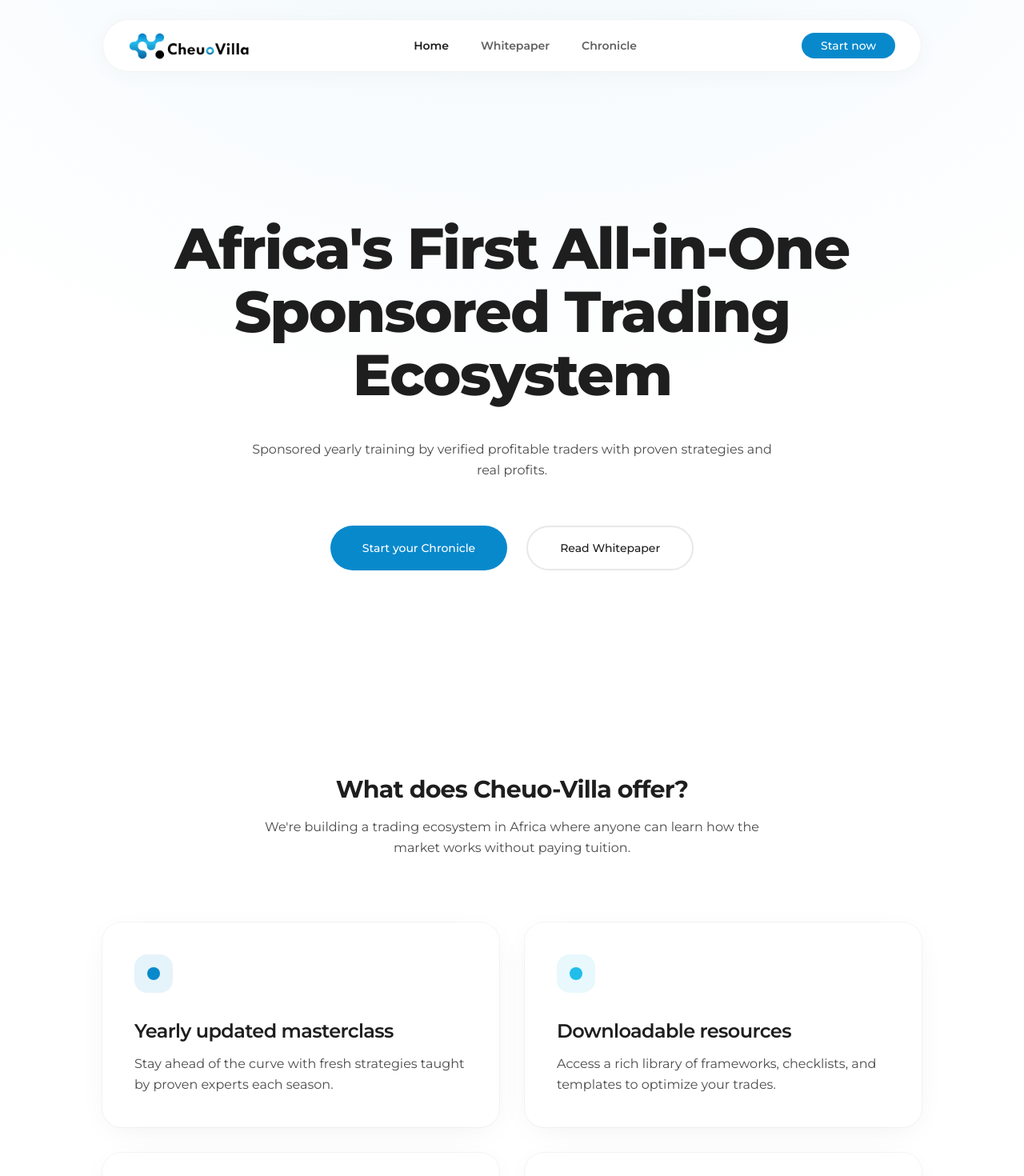
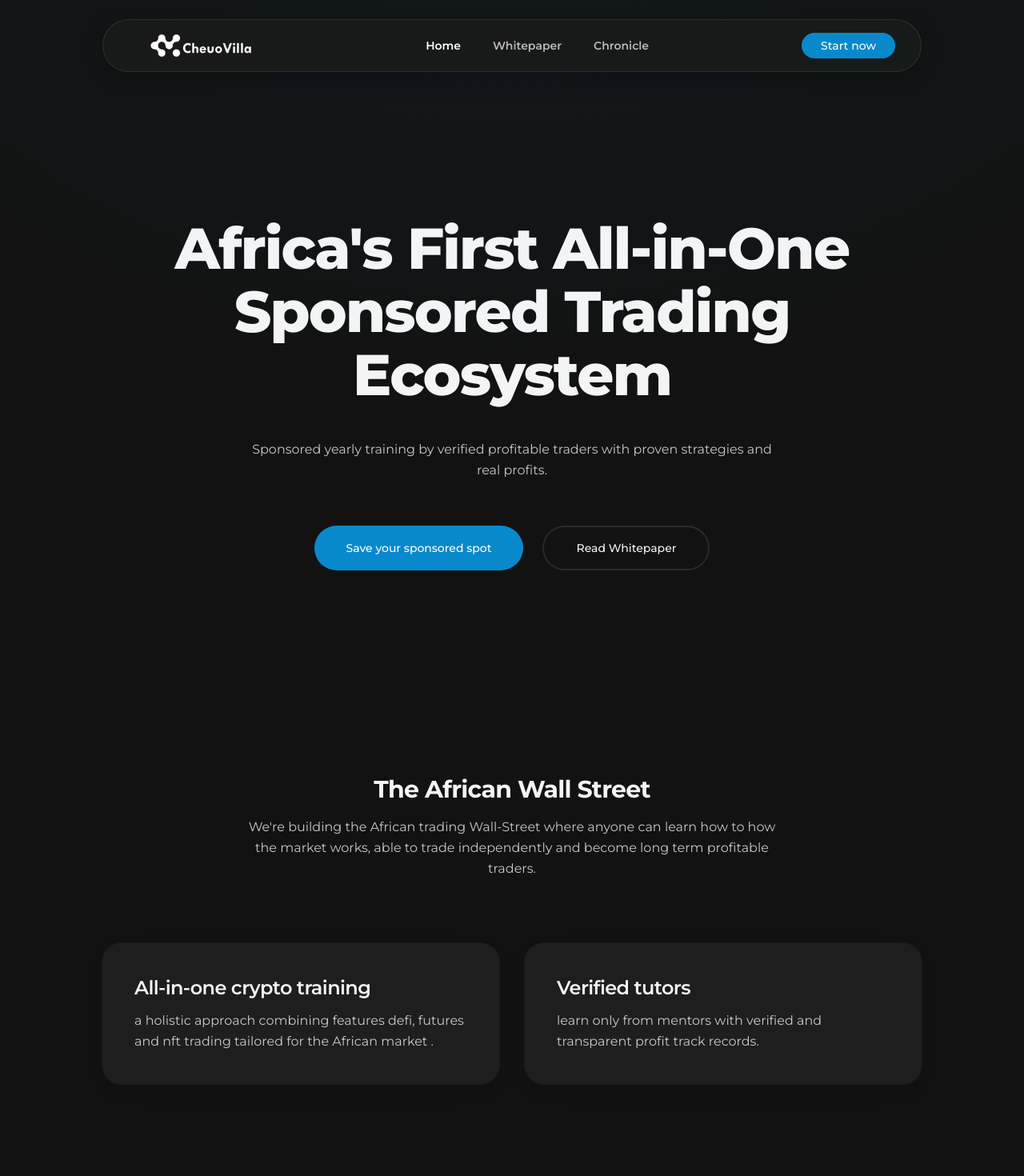
Before and after one commit to dev-emmy001/cheuo-villa, a Next.js app: page / in a window 1280 px wide. Shown: the top 1470 px of the page at 80% size. Built offline with nearby package versions, Linux system fonts and the light colour scheme.

Commit message:
overall reformatting and correction

```diff
--- a/app/globals.css
+++ b/app/globals.css
@@ -2,7 +2,7 @@
 
 @theme {
   --color-brand-blue: #0889CC;
-  --color-brand-dark: #1E1E1E;
+  --color-brand-dark: #f3f4f6; /* Inverted for dark theme text */
   --color-brand-sky: #21BDEB;
   --color-brand-green: #88BE2A;
 
@@ -11,6 +11,7 @@
 
 body {
   font-family: var(--font-montserrat), sans-serif;
-  background-color: #ffffff;
-  color: #1E1E1E;
+  background-color: #121212;
+  color: #f3f4f6;
+  color-scheme: dark;
 }
--- a/app/page.tsx
+++ b/app/page.tsx
@@ -2,7 +2,7 @@
 import { Navbar } from '../components/landing/Navbar';
 import { Hero } from '../components/landing/Hero';
 import { Features } from '../components/landing/Features';
-import { ComparisonTable } from '../components/landing/ComparisonTable';
+// import { ComparisonTable } from '../components/landing/ComparisonTable';
 import { Roadmap } from '../components/landing/Roadmap';
 import { FAQ } from '../components/landing/FAQ';
 import { ClosingCTA } from '../components/landing/ClosingCTA';
@@ -10,14 +10,14 @@
 
 export default function HomePage() {
   return (
-    <main className="min-h-screen bg-white">
+    <main className="min-h-screen">
       <Navbar />
       <Hero />
       <Features />
-      <ComparisonTable />
+      {/* <ComparisonTable /> */}
       <Roadmap />
+      <ClosingCTA />
       <FAQ />
-      <ClosingCTA />
       <Footer />
     </main>
   );
--- a/components/landing/ClosingCTA.tsx
+++ b/components/landing/ClosingCTA.tsx
@@ -29,7 +29,7 @@
         </div>
 
         {/* Right Side: CTA Text */}
-        <div className="flex-1 gap-4 flex flex-col items-start text-left lg:pl-10">
+        <div className="flex-1 gap-4 flex flex-col items-center text-center md:text-left md:items-start md:gap-8 lg:pl-10">
           <Typography variant="H2">
             Ready to give yourself a 6-figure growth chance?
           </Typography>
@@ -40,7 +40,7 @@
 
           <Link href="/chronicle" >
             <Button variant="primary" size="lg" className="h-14 px-10 text-lg shadow-lg">
-              Start your Chronicle
+              Save your sponsored spot
             </Button>
           </Link>
         </div>
--- a/components/landing/Features.tsx
+++ b/components/landing/Features.tsx
@@ -6,26 +6,26 @@
 
 export function Features() {
   const features = [
+    // {
+    //   title: "Yearly updated masterclass",
+    //   desc: "Stay ahead of the curve with fresh strategies taught by proven experts each season.",
+    //   color: "bg-brand-blue"
+    // },
     {
-      title: "Yearly updated masterclass",
-      desc: "Stay ahead of the curve with fresh strategies taught by proven experts each season.",
-      color: "bg-brand-blue"
-    },
-    {
-      title: "Downloadable resources",
-      desc: "Access a rich library of frameworks, checklists, and templates to optimize your trades.",
+      title: "All-in-one crypto training",
+      desc: "a holistic approach combining features defi, futures and nft trading tailored for the African market .",
       color: "bg-brand-sky"
     },
     {
       title: "Verified tutors",
-      desc: "Learn only from individuals with publicly verified and transparent profit track records.",
+      desc: "learn only from mentors with verified and transparent profit track records.",
       color: "bg-brand-green"
     },
-    {
-      title: "All-in-one crypto training",
-      desc: "A holistic approach combining spot, futures, and DeFi tailored for the African market.",
-      color: "bg-brand-dark"
-    }
+    // {
+    //   title: "All-in-one crypto training",
+    //   desc: "A holistic approach combining spot, futures, and DeFi tailored for the African market.",
+    //   color: "bg-brand-dark"
+    // }
   ];
 
   const tags = ["Futures", "DeFi", "Degen", "Meme Trading", "NFT Trading"];
@@ -33,25 +33,27 @@
   return (
     <SectionWrapper>
       <div className="text-center max-w-3xl mx-auto space-y-4 mb-20">
-        <Typography variant="H2">What does Cheuo-Villa offer?</Typography>
+        <Typography variant="H2">The African Wall Street</Typography>
         <Typography variant="Body" className="text-sm md:text-base text-brand-dark/60 font-medium max-w-2xl mx-auto leading-relaxed">
-          We're building a trading ecosystem in Africa where anyone can learn how the market works without paying tuition.
+          We're building the African trading Wall-Street where anyone can learn how
+          to how the market works, able to trade independently and become long
+          term profitable traders.
         </Typography>
       </div>
 
       <div className="grid grid-cols-1 md:grid-cols-2 gap-6 lg:gap-8 mb-24 max-w-5xl mx-auto">
         {features.map((feature, idx) => (
-          <Card key={idx} className="p-10 flex flex-col items-start bg-white hover:bg-brand-dark/[0.01] transition-colors border-none ring-1 ring-brand-dark/[0.04]">
-            <div className={`w-12 h-12 rounded-2xl ${feature.color}/10 flex items-center justify-center mb-8`}>
+          <Card key={idx} className="p-10 flex flex-col items-start bg-brand-dark hover:bg-brand-dark/[0.01] transition-colors border-none ring-1 ring-brand-dark/[0.04]">
+            {/* <div className={`w-12 h-12 rounded-2xl ${feature.color}/10 flex items-center justify-center mb-8`}>
               <div className={`w-4 h-4 rounded-full ${feature.color}`}></div>
-            </div>
+            </div> */}
             <Typography variant="H3" className="text-2xl mb-3">{feature.title}</Typography>
             <Typography variant="Body" className="text-lg text-brand-dark/60 leading-relaxed">{feature.desc}</Typography>
           </Card>
         ))}
       </div>
 
-      <div className="flex flex-col items-center space-y-8 bg-white/50 backdrop-blur-xl py-12 px-6 rounded-3xl max-w-4xl mx-auto border border-brand-dark/[0.04]">
+      {/* <div className="flex flex-col items-center space-y-8 bg-white/50 backdrop-blur-xl py-12 px-6 rounded-3xl max-w-4xl mx-auto border border-brand-dark/[0.04]">
         <Typography variant="H3" className="text-2xl text-brand-dark/80">Tailored to your curiosity</Typography>
         <div className="flex flex-wrap justify-center gap-3">
           {tags.map((tag, idx) => (
@@ -61,7 +63,7 @@
           ))}
         </div>
         <Typography variant="Caption" className="pt-2 text-brand-dark/40 font-semibold tracking-widest uppercase">Personalised experience</Typography>
-      </div>
+      </div> */}
     </SectionWrapper>
   );
 }
--- a/components/landing/Footer.tsx
+++ b/components/landing/Footer.tsx
@@ -1,6 +1,7 @@
 import React from 'react';
 import Link from 'next/link';
 import { Typography } from '../ui/Typography';
+import Image from 'next/image';
 
 export function Footer() {
   const year = new Date().getFullYear();
@@ -12,7 +13,7 @@
 
           <div className="md:col-span-1 flex flex-col items-center md:items-start">
             <Link href="/" className="text-2xl font-extrabold tracking-tight text-brand-dark font-inter mb-6">
-              Cheuo<span className="text-brand-blue">-Villa</span>
+              <Image src="/logos/white-ver.png" alt="Cheuo-Villa Logo" width={280} height={100} />
             </Link>
             <Typography variant="Body" className="text-brand-dark/60 text-sm max-w-xs leading-relaxed">
               Africa's First All-in-One Platform for Sponsored Trading Ecosystem.
--- a/components/landing/Hero.tsx
+++ b/components/landing/Hero.tsx
@@ -14,7 +14,7 @@
           {/* <Badge color="sky" className="px-5 py-2 shadow-sm bg-white border border-brand-sky/20">The African Wall-Street</Badge> */}
         </div>
 
-        <Typography variant="H1" className="text-5xl sm:text-6xl md:text-7xl !leading-[1.1] tracking-tight font-extrabold max-w-4xl mx-auto">
+        <Typography variant="H1" className="text-4xl sm:text-6xl md:text-7xl !leading-[1.1] tracking-tight font-extrabold max-w-4xl mx-auto">
           Africa's First All-in-One Sponsored Trading Ecosystem
         </Typography>
 
@@ -25,7 +25,7 @@
         <div className="flex flex-col sm:flex-row items-center justify-center gap-4 sm:gap-6 pt-4">
           <Link href="/chronicle" className="w-full sm:w-auto">
             <Button variant="primary" size="lg" className="w-full h-14 px-10 text-lg">
-              Start your Chronicle
+              Save your sponsored spot
             </Button>
           </Link>
           <Link href="/whitepaper" className="w-full sm:w-auto">
--- a/components/landing/Navbar.tsx
+++ b/components/landing/Navbar.tsx
@@ -1,27 +1,31 @@
-import React from 'react';
+"use client";
+
+import React, { useState } from 'react';
 import Link from 'next/link';
 import { Button } from '../ui/Button';
 import Image from 'next/image';
 
 export function Navbar() {
+  const [isMobileMenuOpen, setIsMobileMenuOpen] = useState(false);
+
   return (
     <div className="fixed top-6 left-0 w-full z-50 px-4 pointer-events-none">
-      <header className="max-w-5xl mx-auto bg-white/95 backdrop-blur-md border border-brand-dark/5 shadow-[0_4px_30px_rgba(0,0,0,0.03)] rounded-full pointer-events-auto">
+      <header className="max-w-5xl mx-auto bg-[#1a1a1a]/95 backdrop-blur-md border border-white/10 shadow-[0_4px_30px_rgba(0,0,0,0.3)] rounded-2xl md:rounded-full pointer-events-auto transition-all duration-300">
         <div className="flex justify-between items-center h-16 px-6 sm:px-8">
           <div className="flex-shrink-0">
-            <Link href="/" className="text-xl font-extrabold tracking-tight text-brand-dark font-inter">
-              <Image src="/logos/logo.png" alt="Logo" width={150} height={50} />
+            <Link href="/">
+              <Image src="/logos/white-ver.png" alt="Logo" width={180} height={50} />
             </Link>
           </div>
 
           <nav className="hidden md:flex items-center space-x-10">
-            <Link href="/" className="text-sm font-semibold text-brand-dark hover:text-brand-blue transition-colors">
+            <Link href="/" className="text-sm font-semibold text-white hover:text-brand-blue transition-colors">
               Home
             </Link>
-            <Link href="/whitepaper" className="text-sm font-semibold text-brand-dark/70 hover:text-brand-blue transition-colors">
+            <Link href="/whitepaper" className="text-sm font-semibold text-white/70 hover:text-brand-blue transition-colors">
               Whitepaper
             </Link>
-            <Link href="/chronicle" className="text-sm font-semibold text-brand-dark/70 hover:text-brand-blue transition-colors">
+            <Link href="/chronicle" className="text-sm font-semibold text-white/70 hover:text-brand-blue transition-colors">
               Chronicle
             </Link>
           </nav>
@@ -31,7 +35,41 @@
               <Button variant="primary" size="sm" className="px-6">Start now</Button>
             </Link>
           </div>
+
+          <div className="md:hidden flex items-center">
+            <button
+              onClick={() => setIsMobileMenuOpen(!isMobileMenuOpen)}
+              className="text-white hover:text-brand-blue focus:outline-none"
+            >
+              <svg className="w-6 h-6" fill="none" stroke="currentColor" viewBox="0 0 24 24" xmlns="http://www.w3.org/2000/svg">
+                {isMobileMenuOpen ? (
+                  <path strokeLinecap="round" strokeLinejoin="round" strokeWidth={2} d="M6 18L18 6M6 6l12 12" />
+                ) : (
+                  <path strokeLinecap="round" strokeLinejoin="round" strokeWidth={2} d="M4 6h16M4 12h16M4 18h16" />
+                )}
+              </svg>
+            </button>
+          </div>
         </div>
+
+        {isMobileMenuOpen && (
+          <div className="md:hidden px-6 pb-6 pt-2 border-t border-white/10 space-y-4">
+            <Link href="/" className="block text-base font-semibold text-white hover:text-brand-blue transition-colors">
+              Home
+            </Link>
+            <Link href="/whitepaper" className="block text-base font-semibold text-white/70 hover:text-brand-blue transition-colors">
+              Whitepaper
+            </Link>
+            <Link href="/chronicle" className="block text-base font-semibold text-white/70 hover:text-brand-blue transition-colors">
+              Chronicle
+            </Link>
+            <div className="pt-2">
+              <Link href="/chronicle">
+                <Button variant="primary" className="w-full">Start now</Button>
+              </Link>
+            </div>
+          </div>
+        )}
       </header>
     </div>
   );
--- a/components/ui/Card.tsx
+++ b/components/ui/Card.tsx
@@ -7,7 +7,7 @@
 export function Card({ className = '', children, ...props }: CardProps) {
   return (
     <div
-      className={`bg-white rounded-3xl shadow-[0_8px_40px_-12px_rgba(30,30,30,0.08)] border border-brand-dark/[0.03] overflow-hidden ${className}`}
+      className={`bg-brand-dark/5 rounded-3xl shadow-[0_8px_40px_-12px_rgba(30,30,30,0.08)] border border-brand-dark/[0.03] overflow-hidden ${className}`}
       {...props}
     >
       {children}
```
Also changed, not shown: app/chronicle/page.tsx (+11 -11 lines), public/logos/white-ver.png (added).
